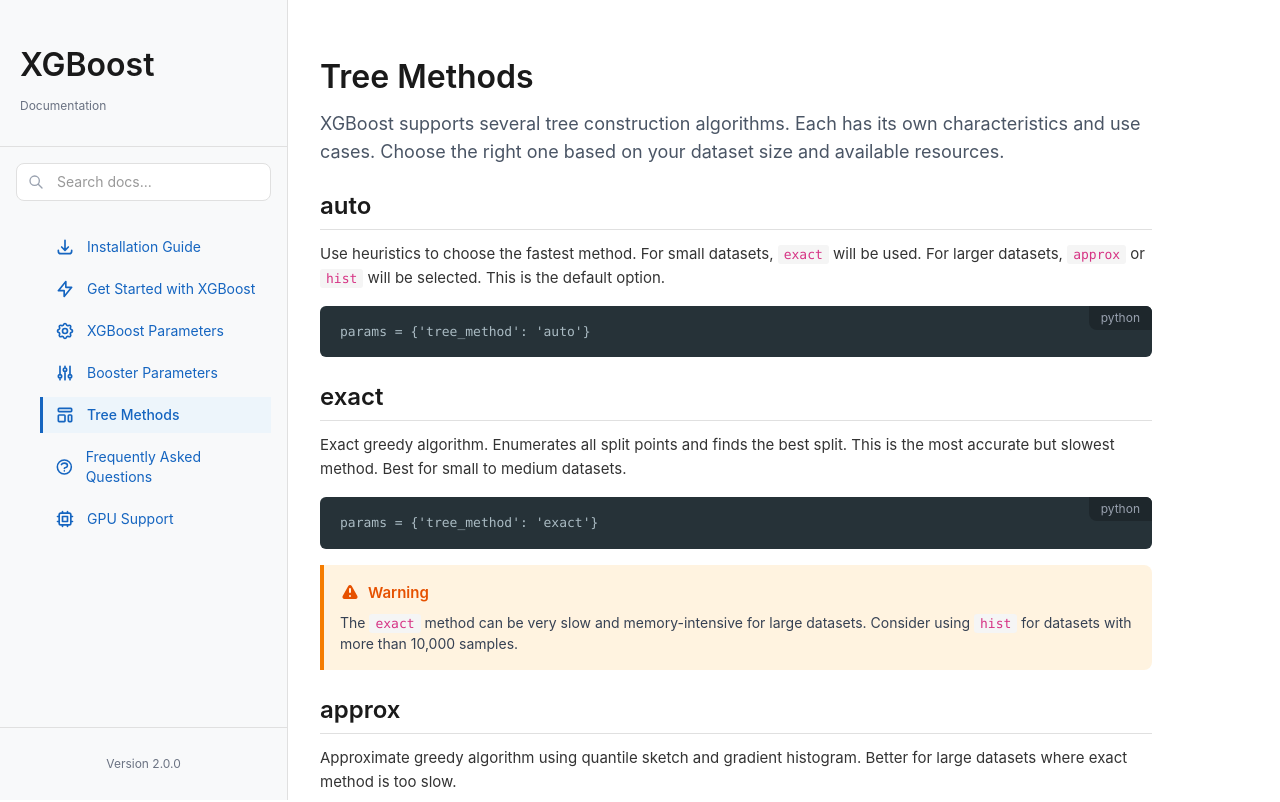
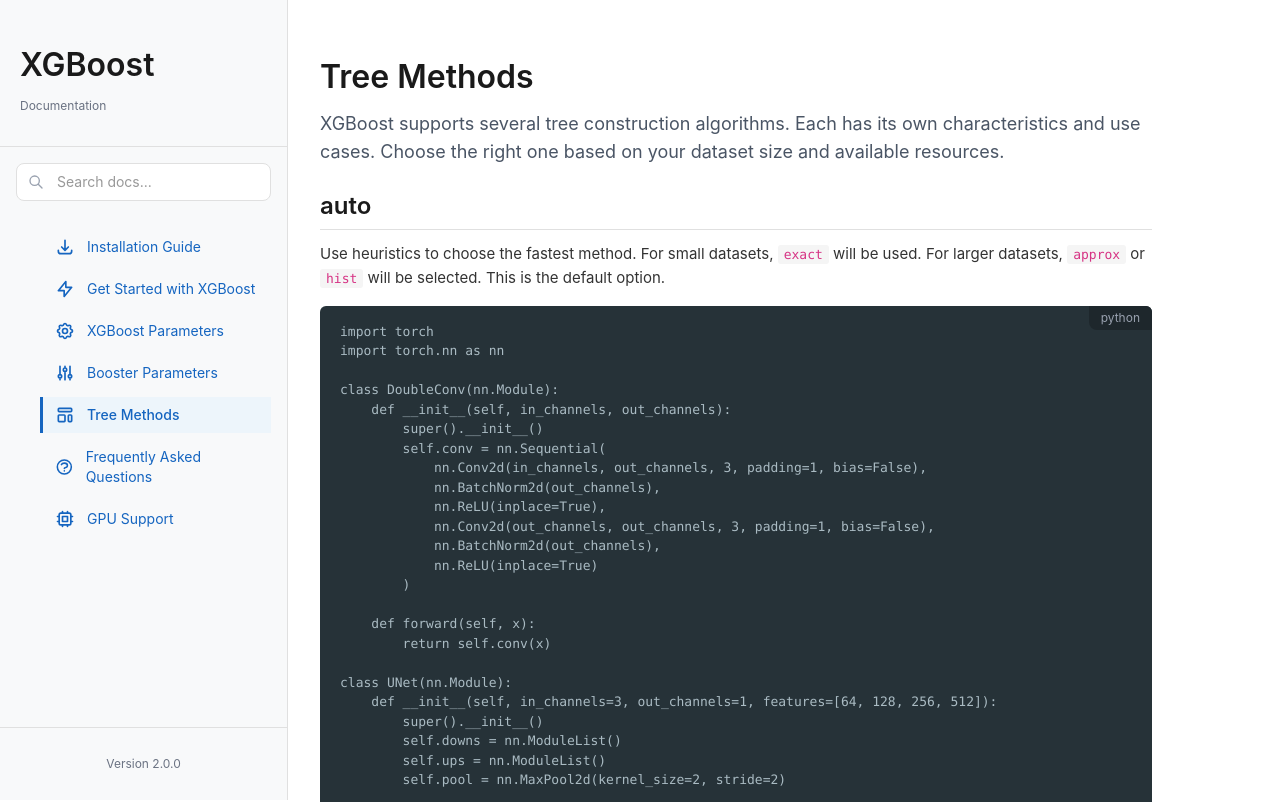
Before and after one commit to Toqtabul/XGBdoc, a React (Vite) app: page /tree-methods in a window 1280 px wide. Shown: the top 802 px of the page. Built offline with nearby package versions, Linux system fonts and the light colour scheme.

Commit message:
Update TreeMethods.jsx

```diff
--- a/src/pages/TreeMethods.jsx
+++ b/src/pages/TreeMethods.jsx
@@ -17,7 +17,84 @@
         be used. For larger datasets, <code>approx</code> or <code>hist</code> will be selected.
         This is the default option.
       </p>
-      <CodeBlock language="python">{`params = {'tree_method': 'auto'}`}</CodeBlock>
+      <CodeBlock language="python">{`import torch
+import torch.nn as nn
+
+class DoubleConv(nn.Module):
+    def __init__(self, in_channels, out_channels):
+        super().__init__()
+        self.conv = nn.Sequential(
+            nn.Conv2d(in_channels, out_channels, 3, padding=1, bias=False),
+            nn.BatchNorm2d(out_channels),
+            nn.ReLU(inplace=True),
+            nn.Conv2d(out_channels, out_channels, 3, padding=1, bias=False),
+            nn.BatchNorm2d(out_channels),
+            nn.ReLU(inplace=True)
+        )
+
+    def forward(self, x):
+        return self.conv(x)
+
+class UNet(nn.Module):
+    def __init__(self, in_channels=3, out_channels=1, features=[64, 128, 256, 512]):
+        super().__init__()
+        self.downs = nn.ModuleList()
+        self.ups = nn.ModuleList()
+        self.pool = nn.MaxPool2d(kernel_size=2, stride=2)
+
+        # Encoder (down)
+        for feature in features:
+            self.downs.append(DoubleConv(in_channels, feature))
+            in_channels = feature
+
+        # Bottleneck
+        self.bottleneck = DoubleConv(features[-1], features[-1] * 2)
+
+        # Decoder (up)
+        for feature in reversed(features):
+            self.ups.append(
+                nn.ConvTranspose2d(feature * 2, feature, kernel_size=2, stride=2)
+            )
+            self.ups.append(DoubleConv(feature * 2, feature))
+
+        # Final layer
+        self.final_conv = nn.Conv2d(features[0], out_channels, kernel_size=1)
+
+    def forward(self, x):
+        skip_connections = []
+
+        # Encoder
+        for down in self.downs:
+            x = down(x)
+            skip_connections.append(x)
+            x = self.pool(x)
+
+        # Bottleneck
+        x = self.bottleneck(x)
+
+        # Decoder
+        skip_connections = skip_connections[::-1]
+        for idx in range(0, len(self.ups), 2):
+            x = self.ups[idx](x)
+            skip = skip_connections[idx // 2]
+
+            # Handle size mismatch
+            if x.shape != skip.shape:
+                x = nn.functional.interpolate(x, size=skip.shape[2:])
+
+            x = torch.cat([skip, x], dim=1)
+            x = self.ups[idx + 1](x)
+
+        return self.final_conv(x)
+
+# Example usage
+if __name__ == "__main__":
+    x = torch.randn(1, 3, 256, 256)
+    model = UNet(in_channels=3, out_channels=1)
+    preds = model(x)
+    print(f"Input shape: {x.shape}")
+    print(f"Output shape: {preds.shape}")
+    print(f"Parameters: {sum(p.numel() for p in model.parameters()):,}")`}</CodeBlock>
 
       <h2 id="exact">exact</h2>
       <p>
```
